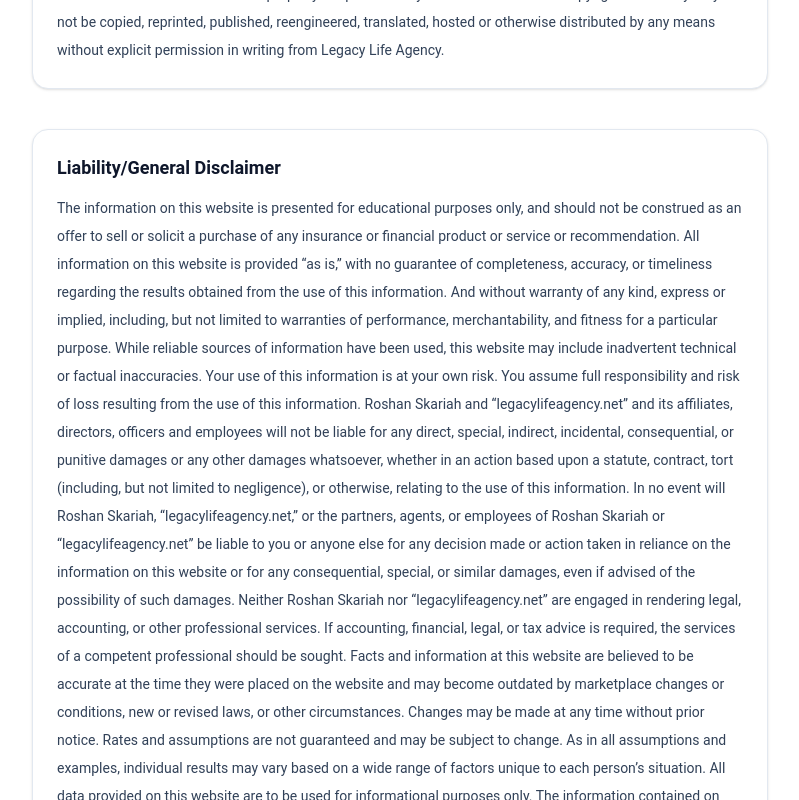
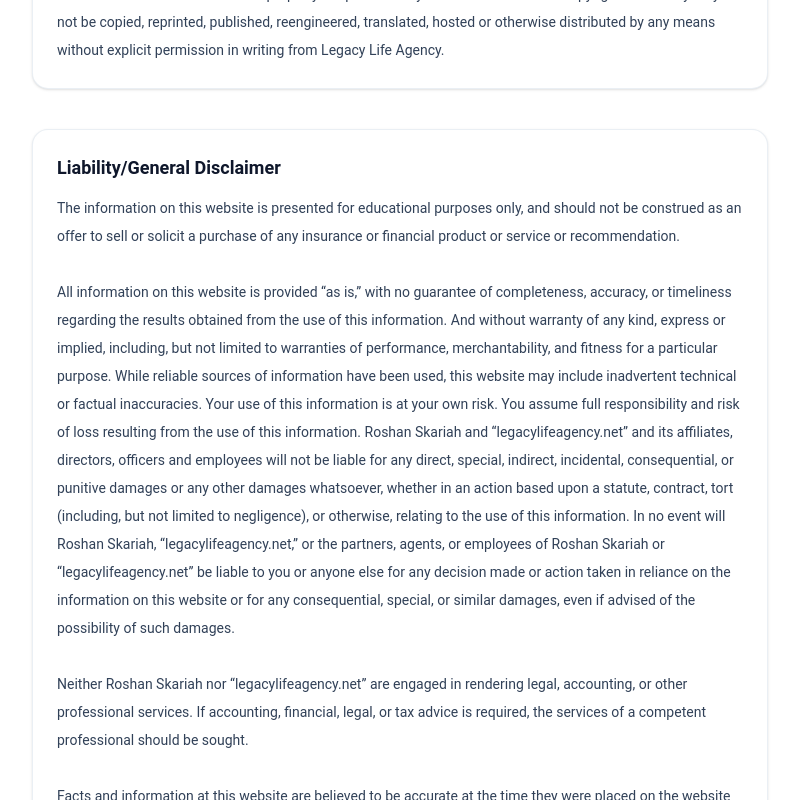
Before and after one commit to rmathew21/legacy-life-agency, a React (Vite) app: page /terms in a window 1280 px wide. Shown: the part 540-1340 px from the top of the page, without its empty margins (240-1039 px from the left). Built offline with nearby package versions, Linux system fonts and the light colour scheme.

Commit message:
added styling for better spacing in Terms

```diff
--- a/src/pages/Terms.jsx
+++ b/src/pages/Terms.jsx
@@ -72,18 +72,22 @@
 
             Your access to and use of this website is subject to these Terms and Conditions. You agree not to use this website for any purpose that is unlawful or prohibited by these Terms and Conditions. By using this website, you are fully accepting the terms, conditions and disclaimers contained in this notice. If you do not accept these Terms and Conditions, you must immediately stop using this website.
 
-            These Terms of Use shall be governed by, construed and enforced in accordance with the laws of the state of Missouri, as they are applied to agreements entered into and to be performed entirely within such jurisdiction.
+            These Terms of Use shall be governed by, construed and enforced in accordance with the laws of the state of Texas, as they are applied to agreements entered into and to be performed entirely within such jurisdiction.
 
-            To the extent you have in any manner violated or threatened to violate Roshan Skariah and “legacylifeagency.net”’s and/or its affiliates’ intellectual property rights Roshan Skariah and “legacylifeagency.net” and/or its affiliates may seek injunctive or other appropriate relief in any state or federal court in the state of Missouri, and you consent to exclusive jurisdiction and venue in such courts.
+            To the extent you have in any manner violated or threatened to violate Roshan Skariah and “legacylifeagency.net”’s and/or its affiliates’ intellectual property rights Roshan Skariah and “legacylifeagency.net” and/or its affiliates may seek injunctive or other appropriate relief in any state or federal court in the state of Texas, and you consent to exclusive jurisdiction and venue in such courts.
 
             If any provision of these terms is void or unenforceable in whole or in part, the remaining provisions of these Terms of Use shall not be affected thereby.`,
           },
-
         ].map((s) => (
-            <div className="rounded-2xl border border-slate-200 bg-white p-6 shadow-sm">
-                <h2 className="text-lg font-semibold text-slate-900">{s.title}</h2>
-                <p className="mt-3 text-sm leading-7 text-slate-700">{s.body}</p>
-            </div>
+          <div className="rounded-2xl border border-slate-200/70 bg-white p-6 shadow-sm transition hover:shadow-md">
+            <h2 className="text-lg font-semibold text-slate-900">{s.title}</h2>
+            <p className="mt-3 text-sm leading-7 text-slate-700 whitespace-pre-line">{s.body}</p>
+            {/* <div className="mt-3 prose prose-slate max-w-none prose-p:leading-7">
+                {s.body.split("\n\n").map((p,i) => (
+                    <p key={i}>{p.trim()}</p>
+                ))}
+            </div> */}
+          </div>
         ))}
       </section>
     </LegalLayout>
```
